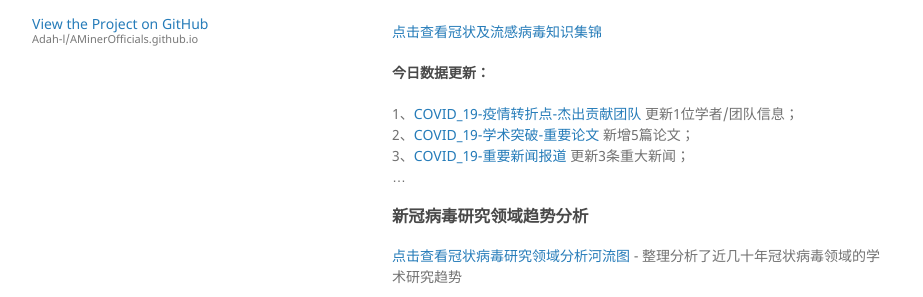
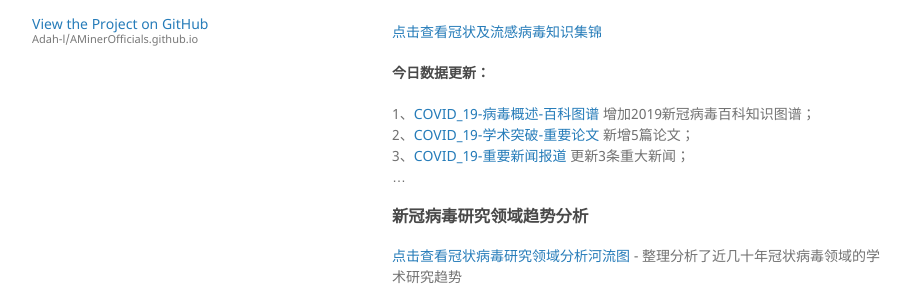
Before and after one commit to Adah-l/AMinerOfficials.github.io, a Jekyll site: the page built from index.md, in a window 1280 px wide and 900 px high. Shown: the part 262-559 px from the top of the window, without its empty margins (178-1101 px from the left). Built offline with Jekyll 4.4.1, drawn with Linux system fonts in a browser that asks for light colours; our own code applies the rules of GitHub Pages for plain Markdown files; the repository's description, which GitHub fills in, is left out.

Commit message:
Update
Update

```diff
--- a/index.md
+++ b/index.md
@@ -9,7 +9,7 @@
 
 #### 今日数据更新：
 
-1、[COVID_19-疫情转折点-杰出贡献团队](https://github.com/AMinerOfficials/VirusKnowledge/wiki/2019COVID_19#5.2)  更新1位学者/团队信息；
+1、[COVID_19-病毒概述-百科图谱](https://github.com/AMinerOfficials/VirusKnowledge/wiki/2019COVID_19#1.1)  增加2019新冠病毒百科知识图谱；
 2、[COVID_19-学术突破-重要论文](https://github.com/AMinerOfficials/VirusKnowledge/wiki/2019COVID_19#6.1)  新增5篇论文；
 3、[COVID_19-重要新闻报道](https://github.com/AMinerOfficials/VirusKnowledge/wiki/2019COVID_19#7)  更新3条重大新闻；
 ...
```
